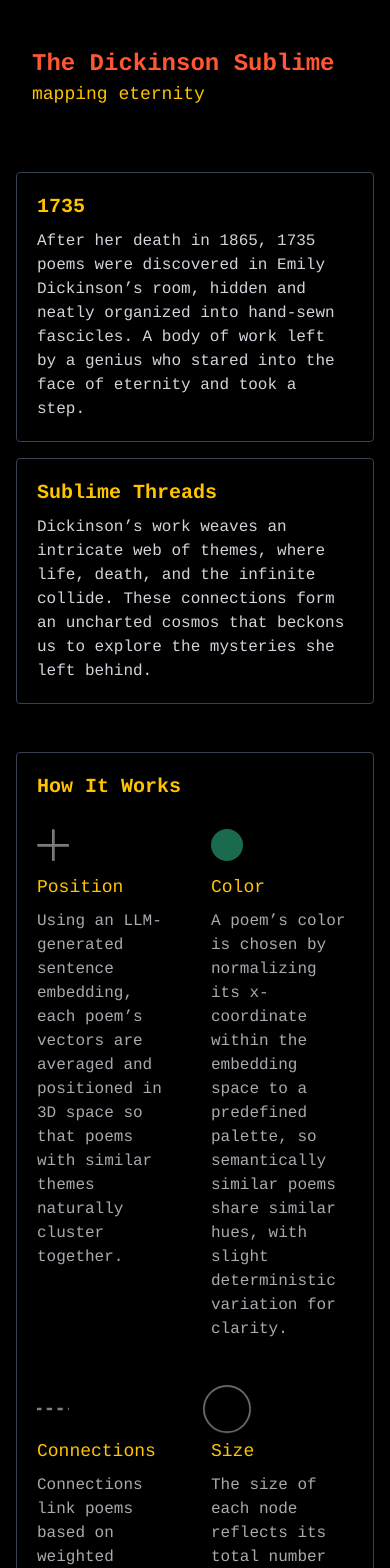
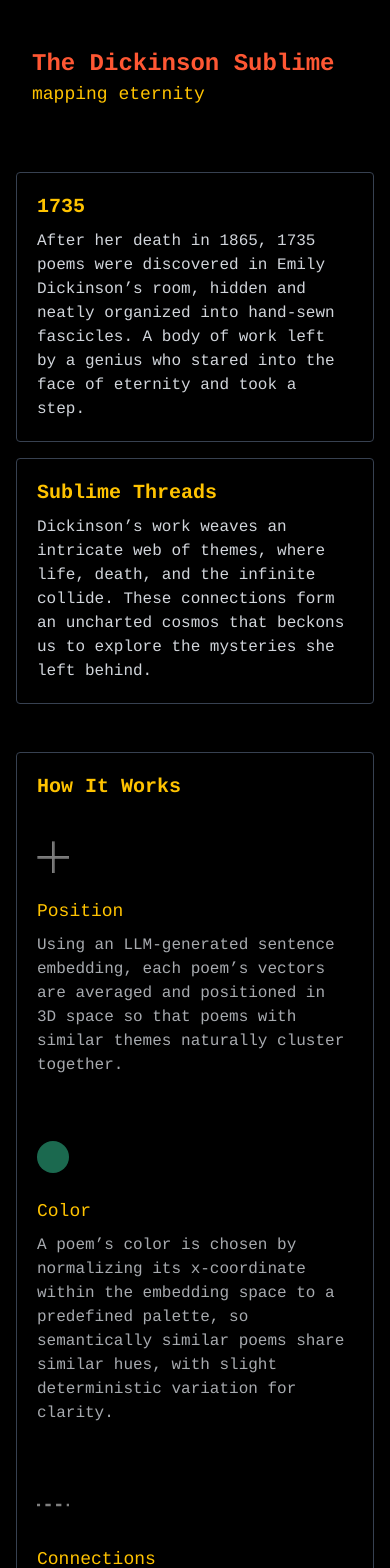
Before and after one commit to colewendling/emily-dickinson-sublime, a Next.js app: page / in a window 390 px wide. Shown: the top 1568 px of the page. Built offline with nearby package versions, Linux system fonts and the light colour scheme; no server answers.

Commit message:
adjust padding on animated icons, adjust mobile column on How It Works section

```diff
--- a/app/page.tsx
+++ b/app/page.tsx
@@ -42,10 +42,10 @@ export default function Home() {
       {/* How It Works Section */}
       <section className="p-5 border border-gray-700 rounded">
         <h3 className="text-xl font-semibold mb-4 text-subheader">How It Works</h3>
-        <div className="grid grid-cols-2 lg:grid-cols-4 gap-8">
+        <div className="grid grid-cols-1 lg:grid-cols-4 gap-8">
           {/* Position Icon */}
           <div className="flex flex-col items-start">
-            <svg className="w-8 h-8 my-3 opacity-50" viewBox="0 0 24 24" fill="none" stroke="currentColor">
+            <svg className="w-8 h-8 my-6 opacity-50" viewBox="0 0 24 24" fill="none" stroke="currentColor">
               <line className="animate-horizontal" x1="0" y1="12" x2="24" y2="12" strokeWidth="2"/>
               <line className="animate-vertical" x1="12" y1="0" x2="12" y2="24" strokeWidth="2"/>
             </svg>
@@ -56,7 +56,7 @@ export default function Home() {
           </div>
           {/* Color Icon */}
           <div className="flex flex-col items-start">
-            <div className="w-8 h-8 rounded-full my-3 opacity-50 animate-color"></div>
+            <div className="w-8 h-8 rounded-full my-6 opacity-50 animate-color"></div>
             <h4 className="text-lg font-medium text-subheader">Color</h4>
             <p className="text-gray-300 text-base opacity-80 max-w-prose py-2">
               A poem’s color is chosen by normalizing its x-coordinate within the embedding space to a predefined palette, so semantically similar poems share similar hues, with slight deterministic variation for clarity.
@@ -64,7 +64,7 @@ export default function Home() {
           </div>
           {/* Connections Icon */}
           <div className="flex flex-col items-start">
-            <svg className="w-8 h-8 my-3 opacity-50 animate-connections" viewBox="0 0 24 4" fill="none" stroke="currentColor" strokeDasharray="4">
+            <svg className="w-8 h-8 my-6 opacity-50 animate-connections" viewBox="0 0 24 4" fill="none" stroke="currentColor" strokeDasharray="4">
               <line x1="0" y1="2" x2="24" y2="2" strokeWidth="2"/>
             </svg>
             <h4 className="text-lg font-medium text-subheader">Connections</h4>
@@ -74,7 +74,7 @@ export default function Home() {
           </div>
           {/* Size Icon */}
           <div className="flex flex-col items-start">
-            <div className="w-8 h-8 rounded-full my-3 opacity-50 animate-size border border-current"></div>
+            <div className="w-8 h-8 rounded-full my-6 opacity-50 animate-size border border-current"></div>
             <h4 className="text-lg font-medium text-subheader">Size</h4>
             <p className="text-gray-300 text-base opacity-80 max-w-prose py-2">
               The size of each node reflects its total number of connections—poems with more related neighbors appear larger to emphasize their centrality in the network.
```
